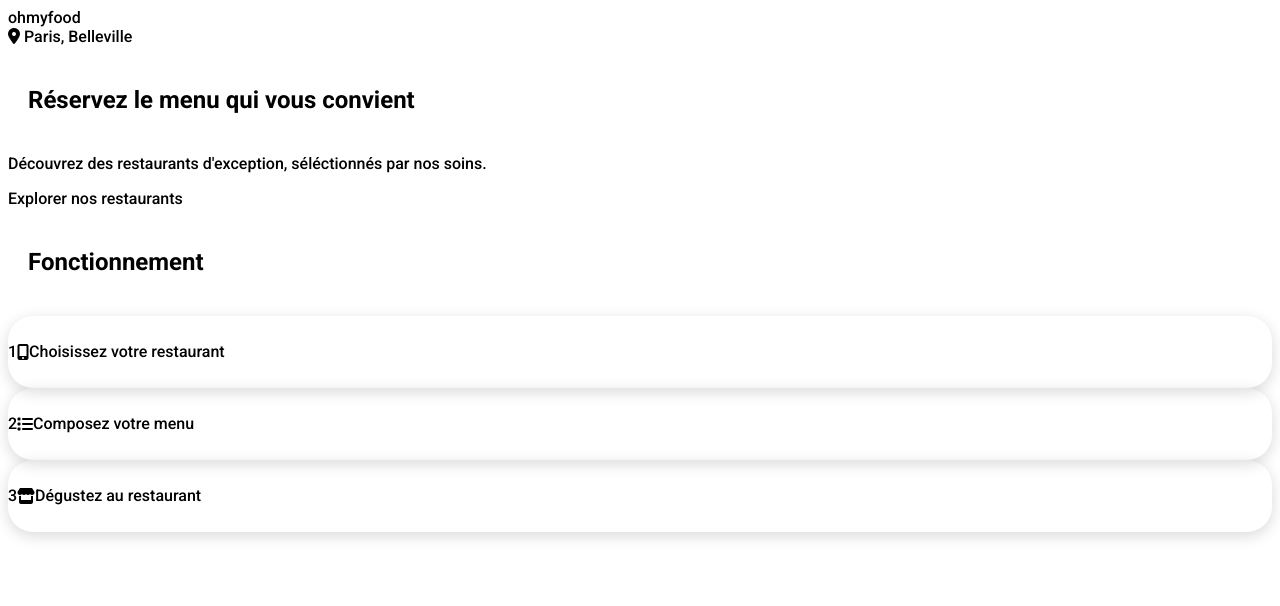
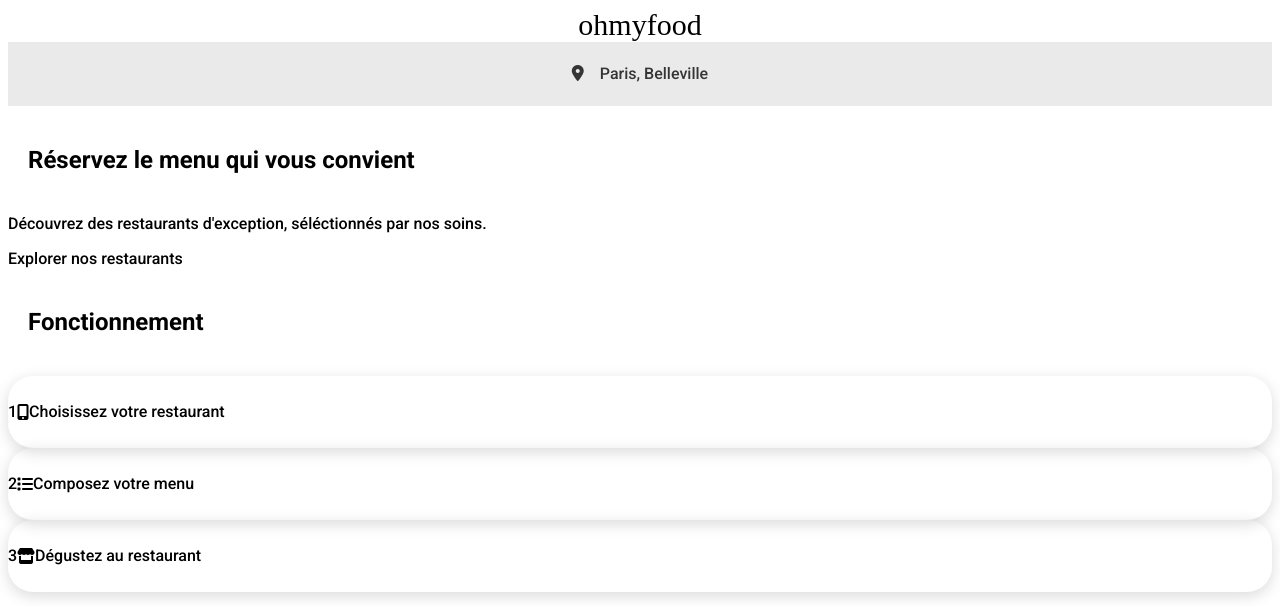
Before and after one commit to LeFaury/p3-ohmyfood, a website: page index.html in a window 1280 px wide. Shown: the top 606 px of the page. Drawn offline with Linux system fonts and the light colour scheme; a web font is replaced by a local one.

Commit message:
ajout code header

```diff
--- a/assets/scss/header.scss
+++ b/assets/scss/header.scss
@@ -0,0 +1,21 @@
+header {
+    display: grid;
+    place-items: center;
+    font-family: shrikhand;
+    font-size: 30px;
+}
+
+.location {
+    display: flex;
+    align-items: baseline;
+    background-color: #eaeaea;
+    color: #353535;
+    justify-content: center;
+    line-height: 4em;
+    white-space: nowrap;
+
+        .fa-solid {
+            padding-right: 1em;
+        }
+
+}
```
Also changed, not shown: css/styles.css, 1 other file.
